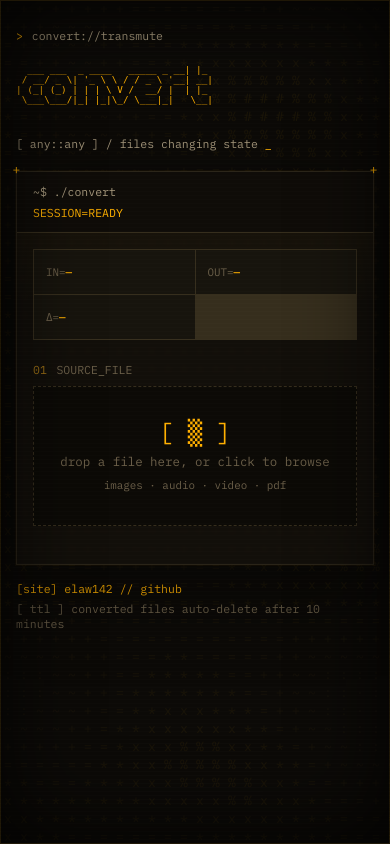
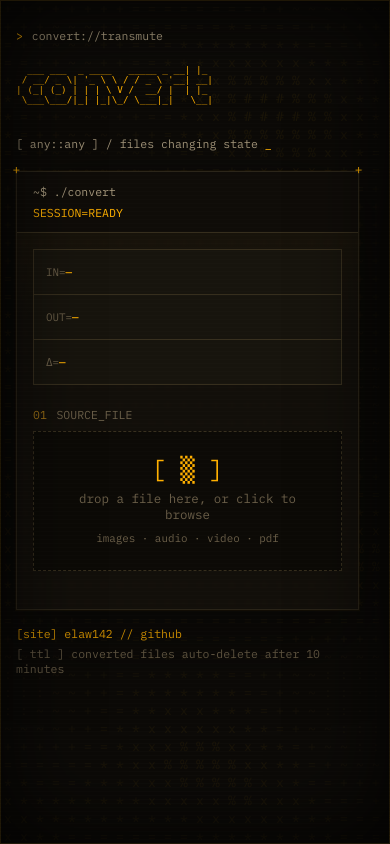
Before and after one commit to elaw142/convert, a Flask app: page / in a window 390 px wide. Run offline with Flask 3, Linux system fonts and the light colour scheme.

Commit message:
Reserve scrollbar gutter + single-column readout on mobile
Keeps the centered layout aligned with the other tools and tidies the mobile
readout (no empty cell).

```diff
--- a/templates/index.html
+++ b/templates/index.html
@@ -44,6 +44,12 @@
         color: var(--text);
         font-family: var(--mono);
         font-weight: 400;
+      }
+
+      /* always reserve the scrollbar gutter so a scrollbar appearing on one
+         page never shifts the centered layout relative to the others */
+      html {
+        scrollbar-gutter: stable;
       }
 
       body {
@@ -504,7 +510,10 @@
           align-items: flex-start;
           gap: 0.35rem;
         }
-        .readout,
+        .readout {
+          grid-template-columns: 1fr;
+        }
+
         .format-grid {
           grid-template-columns: repeat(2, minmax(0, 1fr));
         }
```
